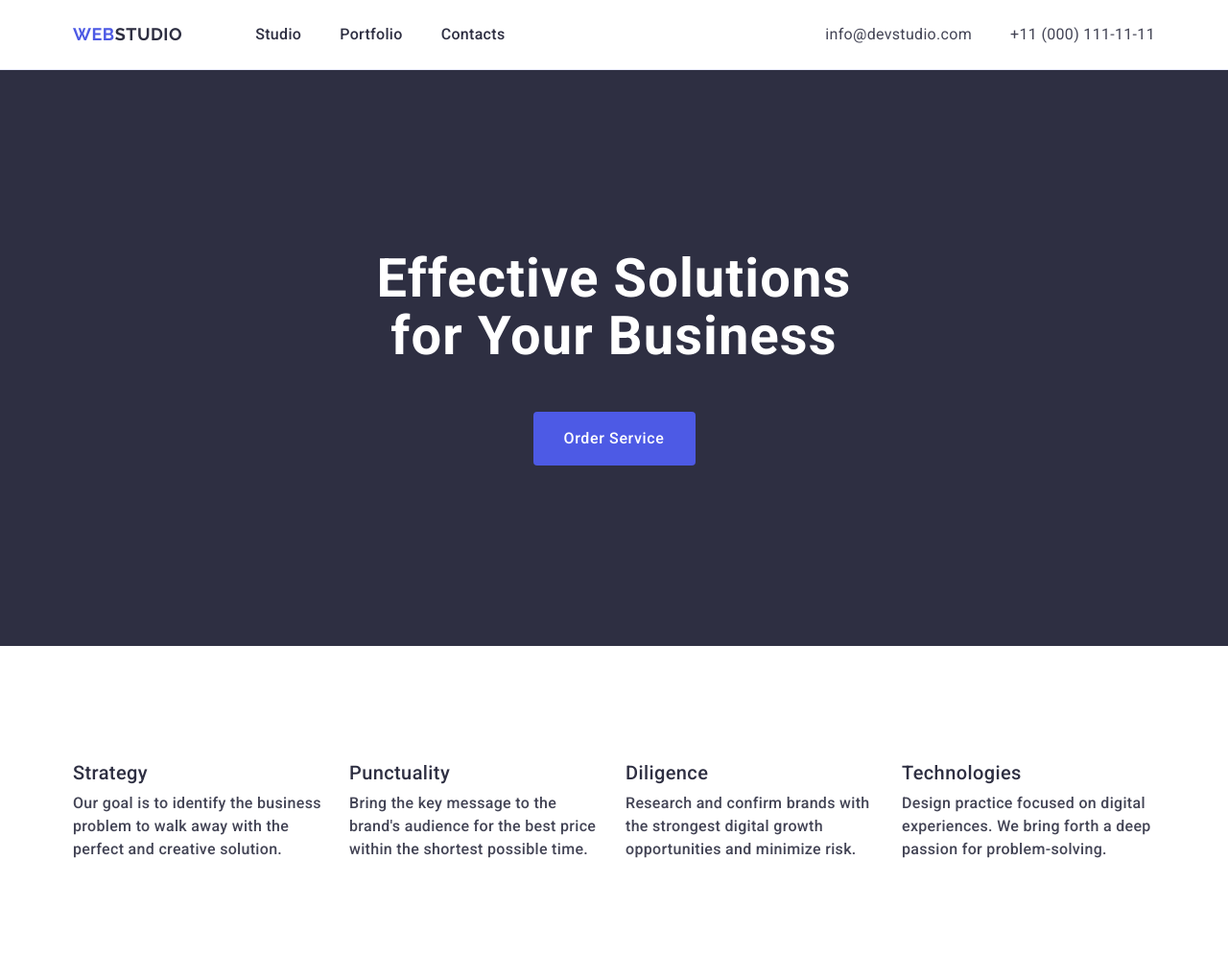
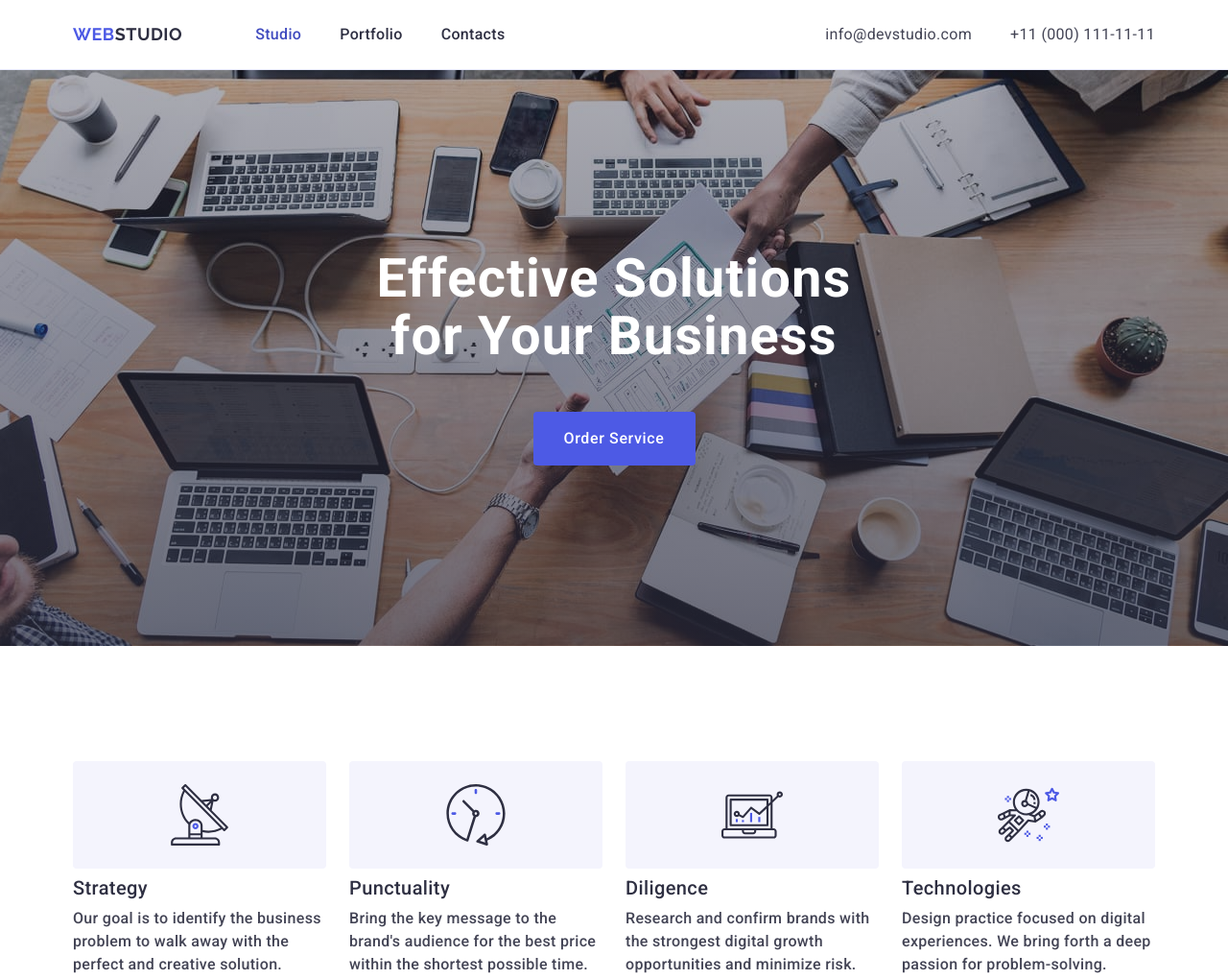
Before and after one commit to ken4ik77/got-markup-hw-04-1, a plain HTML site: page index.html in a window 1280 px wide. Shown: the top 1020 px of the page at 96% size. Drawn offline with nearby package versions, Linux system fonts and the light colour scheme.

Commit message:
1 problem

```diff
--- a/css/styles.css
+++ b/css/styles.css
@@ -12,6 +12,7 @@ ul {
     padding: 0;
     margin: 0;
 }
+
 .container {
     width: 1158px;
     padding: 0 15px;
@@ -21,6 +22,7 @@ ul {
 h1, h2, h3, h4, h5, h6, p {
     margin: 0;
 }
+
 ul, ol {
     padding: 0;
     margin: 0;
@@ -86,6 +88,17 @@ display: flex;
     gap: 40px;
     padding: 24px 0;
 }
+.curent {
+    color: #404BBF;
+
+    position: relative;
+}
+.curent::after {
+    width: 100%;
+    left: 0;
+    bottom: -1px;
+    content: "";
+}
 
 .link:hover {
     color: #404BBF;
@@ -121,6 +134,12 @@ display: flex;
 .main-section  {
     background-color: #2E2F42;
     padding: 188px 0;
+    max-width: 1440px;
+    background-image: linear-gradient(180deg, rgba(46, 47, 66, 0.4) 0%, rgba(46, 47, 66, 0.7) 100%), url(../images/people-office.jpg);
+    background-repeat: no-repeat;
+    background-position: center;
+    background-size: cover;
+    margin: 0 auto;
 }
 .main-section-h{
     font-weight: 700;
@@ -204,6 +223,18 @@ display: flex;
     color: #2e2f42;
     width: calc((100% - 72px) / 4);
     margin-bottom: 8px;
+
+}
+.div-icons-advant {
+    display: flex;
+    width: 264px;
+    height: 112px;
+    background-color: #F4F4FD;
+    border-radius: 4px;
+    margin-bottom: 8px;
+    align-items: center;
+    justify-content: center;
+
 
 }
 .strategy {
--- a/index.html
+++ b/index.html
@@ -29,7 +29,7 @@
           >
           <ul class="header-menu">
             <li class="navigation-list">
-              <a href="./index.html" class="link">Studio</a>
+              <a href="./index.html" class="link curent">Studio</a>
             </li>
             <li class="navigation-list">
               <a href="" class="link">Portfolio</a>
@@ -69,6 +69,11 @@
           <h2 class="advant-h visually-hidden">Advantages</h2>
           <ul class="advant-list">
             <li class="advant-l">
+              <div class="div-icons-advant">
+                <svg class="icons-advant" width="64" height="64">
+                  <use href="./images/symbol-defs.svg#icon-antenna"></use>
+                </svg>
+              </div>
               <h3 class="strategy">Strategy</h3>
               <p class="strategy-p">
                 Our goal is to identify the business problem to walk away with
@@ -76,6 +81,11 @@
               </p>
             </li>
             <li class="advant-l">
+              <div class="div-icons-advant">
+                <svg class="icons-advant" width="64" height="64">
+                  <use href="./images/symbol-defs.svg#icon-clock"></use>
+                </svg>
+              </div>
               <h3 class="strategy">Punctuality</h3>
               <p class="strategy-p">
                 Bring the key message to the brand's audience for the best price
@@ -83,6 +93,11 @@
               </p>
             </li>
             <li class="advant-l">
+              <div class="div-icons-advant">
+                <svg class="icons-advant" width="64" height="64">
+                  <use href="./images/symbol-defs.svg#icon-diagram"></use>
+                </svg>
+              </div>
               <h3 class="strategy">Diligence</h3>
               <p class="strategy-p">
                 Research and confirm brands with the strongest digital growth
@@ -90,6 +105,11 @@
               </p>
             </li>
             <li class="advant-l">
+              <div class="div-icons-advant">
+                <svg class="icons-advant" width="64" height="64">
+                  <use href="./images/symbol-defs.svg#icon-astronaut"></use>
+                </svg>
+              </div>
               <h3 class="strategy">Technologies</h3>
               <p class="strategy-p">
                 Design practice focused on digital experiences. We bring forth a
```
Also changed, not shown: images/people-office.jpg (added), images/symbol-defs.svg (added).
